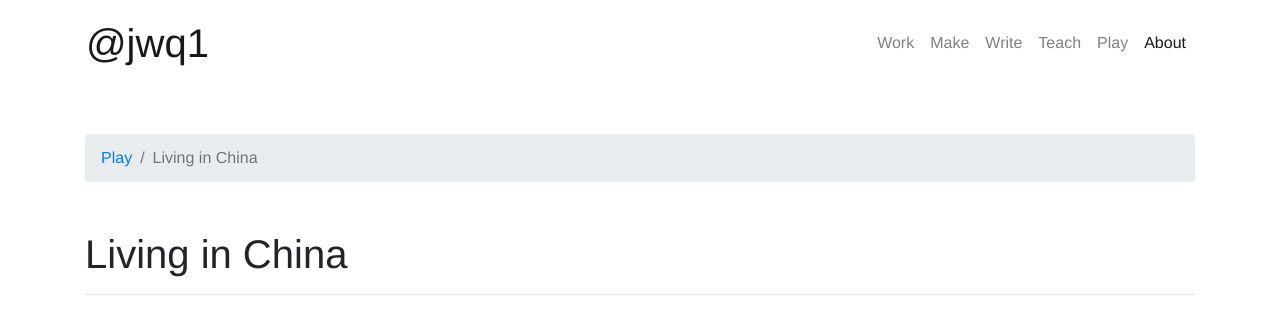
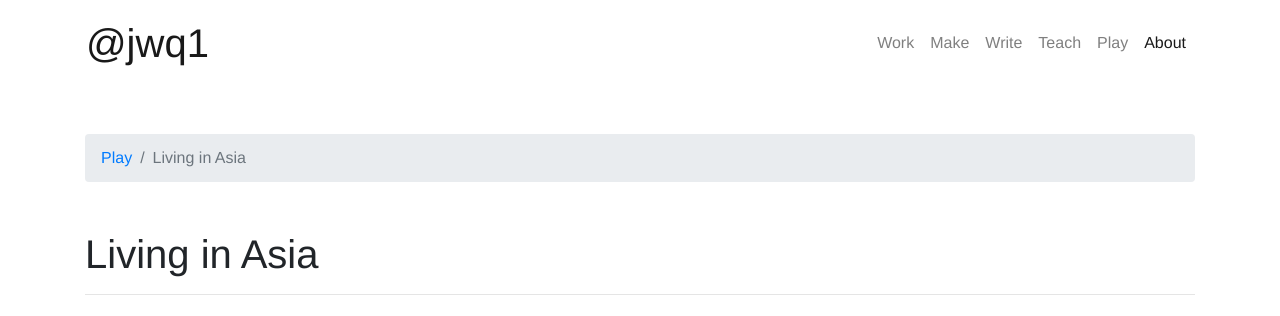
Before and after one commit to jwq1/jwq1.github.io, a website: page live-play.html in a window 1280 px wide. Shown: the top 316 px of the page. Drawn offline with nearby package versions, Linux system fonts and the light colour scheme.

Commit message:
Replace 'china' with 'asia'

```diff
--- a/live-play.html
+++ b/live-play.html
@@ -43,11 +43,11 @@
       <nav aria-label="breadcrumb">
         <ol class="breadcrumb mt-3 mb-5">
           <li class="breadcrumb-item"><a href="play.html">Play</a></li>
-          <li class="breadcrumb-item active" aria-current="page">Living in China</li>
+          <li class="breadcrumb-item active" aria-current="page">Living in Asia</li>
         </ol>
       </nav>
       <h1 class="font-weight-light">
-        Living in China
+        Living in Asia
       </h1>
       <hr></hr>
     </section>
```
Also changed, not shown: live.html (+2 -2 lines).
